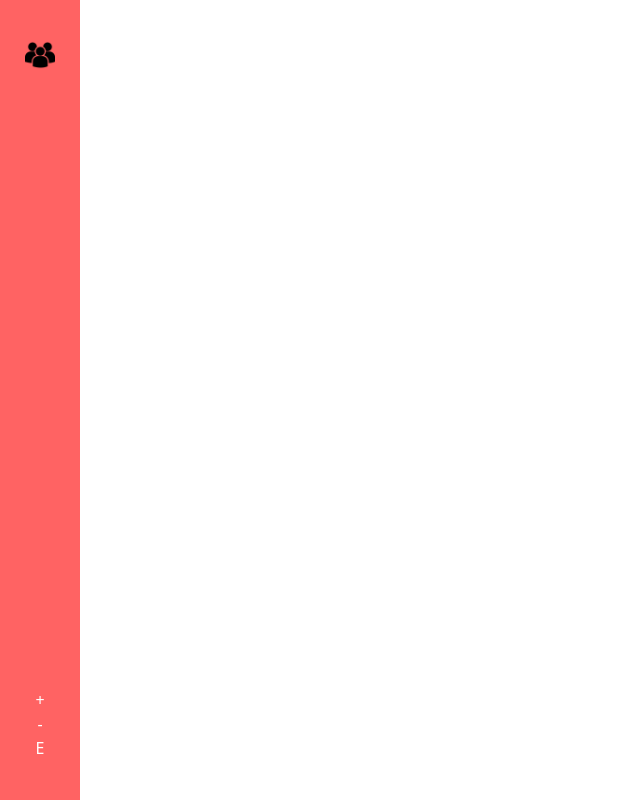
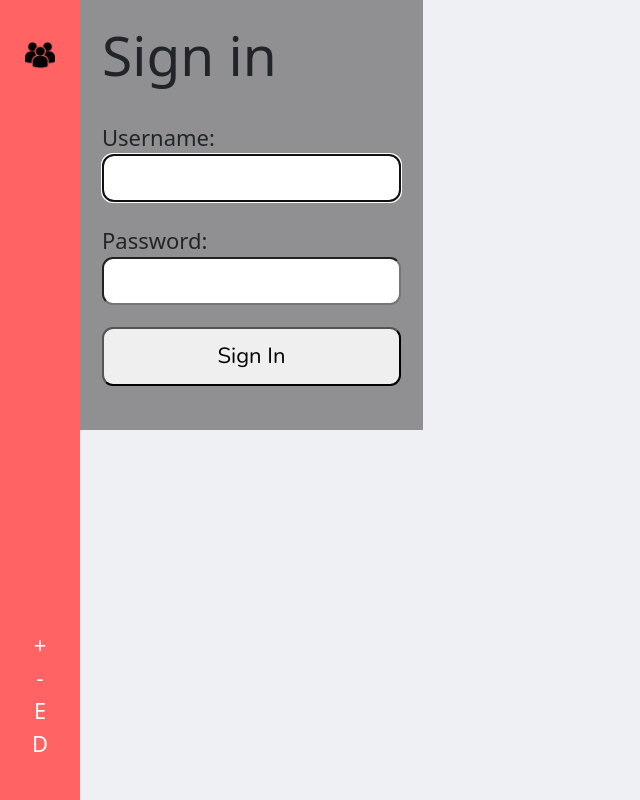
Before and after one commit to Widell98/CRMSystem, a React (Create React App) app: page /LoginPage in a window 1280 px wide. Before the commit this address had no page. Shown: the whole page, without its empty margins (0-640 px from the left). Built offline with nearby package versions, Linux system fonts and the light colour scheme.

Commit message:
Loginpage fix

```diff
--- a/src/App.js
+++ b/src/App.js
@@ -4,20 +4,24 @@
 import TicketPage from './Pages/TicketPage'
 import EmployeePage from './Pages/EmployeePage'
 import Navbar from './Components/Navbar'
+import LoginPage from './Pages/LoginPage'
+
+
 
 const App = () => {
 
   return (
     <div className="app">
-     <BrowserRouter>
-     <Navbar/>
-     <Routes>
-       <Route path='/' element={<Dashboard/>}/>
-       <Route path='/ticket' element={<TicketPage/>}/>
-       <Route path='/EmployeePage' element={<EmployeePage/>}/>
+      <BrowserRouter>
+        <Navbar />
+        <Routes>
+          <Route path='/' element={<Dashboard />} />
+          <Route path='/ticket' element={<TicketPage />} />
+          <Route path='/EmployeePage' element={<EmployeePage />} />
+          <Route path='/LoginPage' element={<LoginPage />} />
 
-     </Routes>
-     </BrowserRouter>
+        </Routes>
+      </BrowserRouter>
     </div>
   )
 }
--- /dev/null
+++ b/src/Components/Login.js
@@ -0,0 +1,62 @@
+import { useRef, useState, useEffect } from 'react';
+
+
+
+const Login = () => {
+  const userRef = useRef();
+  const errRef = useRef();
+
+  const [user, setUser] = useState('');
+  const [pwd, setPwd] = useState('')
+  const [errMsg, setErrMsg] = useState('');
+  const [success, setSuccess] = useState(false);
+
+  useEffect(() => {
+    userRef.current.focus();
+
+  }, [])
+
+  useEffect(() => {
+    setErrMsg('');
+
+  }, [user, pwd])
+
+  const handleSubmit = async (e) => {
+    e.PreventDefault();
+    setSuccess(true);
+
+  }
+
+
+  return (
+    <section>
+      <p ref={errRef} className={errMsg ? "errmsg" : "offscreen"} aria-live="assertive">{errMsg}</p>
+      <h1>Sign in</h1>
+      <form onSubmit={handleSubmit}>
+        <label htmlFor="username">Username:</label>
+        <input
+          type="text"
+          id="username"
+          ref={userRef}
+          autocomplete="off"
+          onChange={(e) => setUser(e.target.value)}
+          value={user}
+          required
+        />
+        <label htmlFor="password">Password:</label>
+        <input
+          type="password"
+          id="password"
+          autocomplete="off"
+          onChange={(e) => setPwd(e.target.value)}
+          value={pwd}
+          required
+        />
+        <button>Sign In</button>
+      </form>
+    </section>
+  )
+
+}
+
+export default Login
--- a/src/Components/navbar.js
+++ b/src/Components/navbar.js
@@ -13,7 +13,7 @@
                 <div className="icon" onClick={() => navigate('/ticket')}>+</div>
                 <div className="icon" onClick={() => navigate('/')}>-</div>
                 <div className="icon" onClick={() => navigate('/EmployeePage')}>E</div>
-
+                <div className="icon" onClick={() => navigate('/LoginPage')}>D</div>
             </div>
         </nav>
     )
--- /dev/null
+++ b/src/Pages/LoginPage.js
@@ -0,0 +1,12 @@
+import Login from '../Components/Login'
+const LoginPage = ({ ticket }) => {
+  return (
+    <div className="Login-Page">
+
+      <Login />
+
+    </div>
+  )
+}
+
+export default LoginPage;
--- a/src/index.js
+++ b/src/index.js
@@ -1,8 +1,9 @@
 import React from "react";
 import ReactDOM from "react-dom";
 import App from "./App"
-import './index.css'
+import './index.css';
 import 'bootstrap/dist/css/bootstrap.min.css';
+import './login.css';
 
 ReactDOM.render(
   <React.StrictMode>
--- /dev/null
+++ b/src/login.css
@@ -0,0 +1,115 @@
+@import url('https://fonts.googleapis.com/css2?family=Nunito&display=swap');
+
+* {
+  margin: 0;
+  padding: 0;
+  box-sizing: border-box;
+}
+
+html {
+  font-family: 'Nunito', sans-serif;
+  font-size: 22px;
+  color: #fff;
+}
+
+body {
+  min-height: 100vh;
+  background-color: rgb(239, 240, 243);
+}
+
+.App {
+  display: flex;
+  flex-direction: column;
+  justify-content: center;
+  align-items: center;
+  min-height: 100vh;
+  padding: 1rem 0.5rem;
+}
+
+section {
+  width: 100%;
+  max-width: 420px;
+  min-height: 400px;
+  display: flex;
+  flex-direction: column;
+  justify-content: flex-start;
+  padding: 1rem;
+  background-color: rgba(0, 0, 0, 0.4);
+}
+
+form {
+  display: flex;
+  flex-direction: column;
+  justify-content: space-evenly;
+  flex-grow: 1;
+  padding-bottom: 1rem;
+}
+
+a,
+a:visited {
+  color: #fff;
+}
+
+input[type="text"],
+input[type="password"],
+button,
+textarea {
+  font-family: 'Nunito', sans-serif;
+  font-size: 22px;
+  padding: 0.25rem;
+  border-radius: 0.5rem;
+}
+
+label,
+button {
+  margin-top: 1rem;
+}
+
+button {
+  padding: 0.5rem;
+}
+
+.instructions {
+  font-size: 0.75rem;
+  border-radius: 0.5rem;
+  background: #000;
+  color: #fff;
+  padding: 0.25rem;
+  position: relative;
+  bottom: -10px;
+}
+
+.instructions>svg {
+  margin-right: 0.25rem;
+}
+
+.offscreen {
+  position: absolute;
+  left: -9999px;
+}
+
+.hide {
+  display: none;
+}
+
+.valid {
+  color: limegreen;
+  margin-left: 0.25rem;
+}
+
+.invalid {
+  color: red;
+  margin-left: 0.25rem;
+}
+
+.errmsg {
+  background-color: lightpink;
+  color: firebrick;
+  font-weight: bold;
+  padding: 0.5rem;
+  margin-bottom: 0.5rem;
+}
+
+.line {
+  display: inline-block;
+}
```
